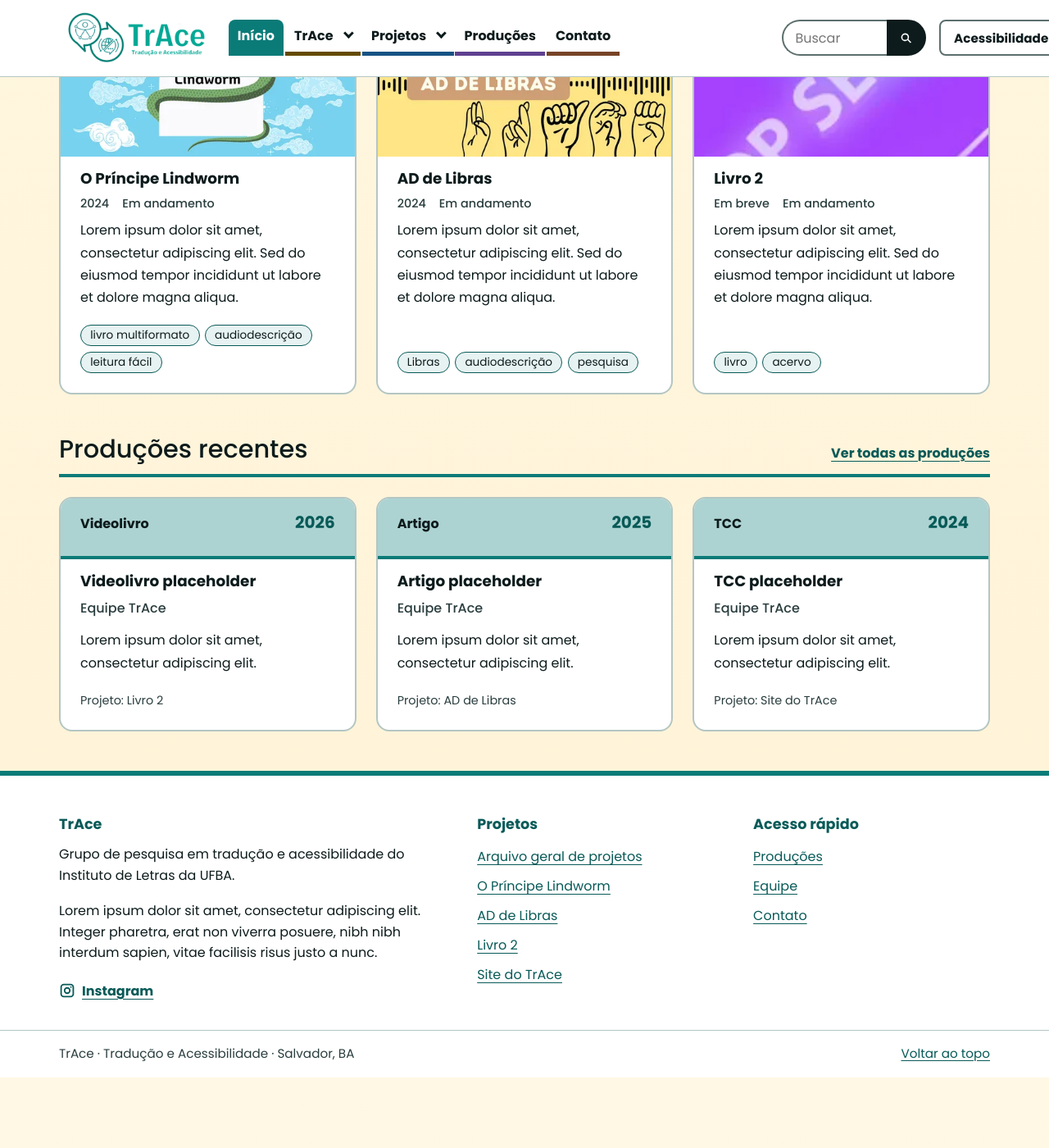
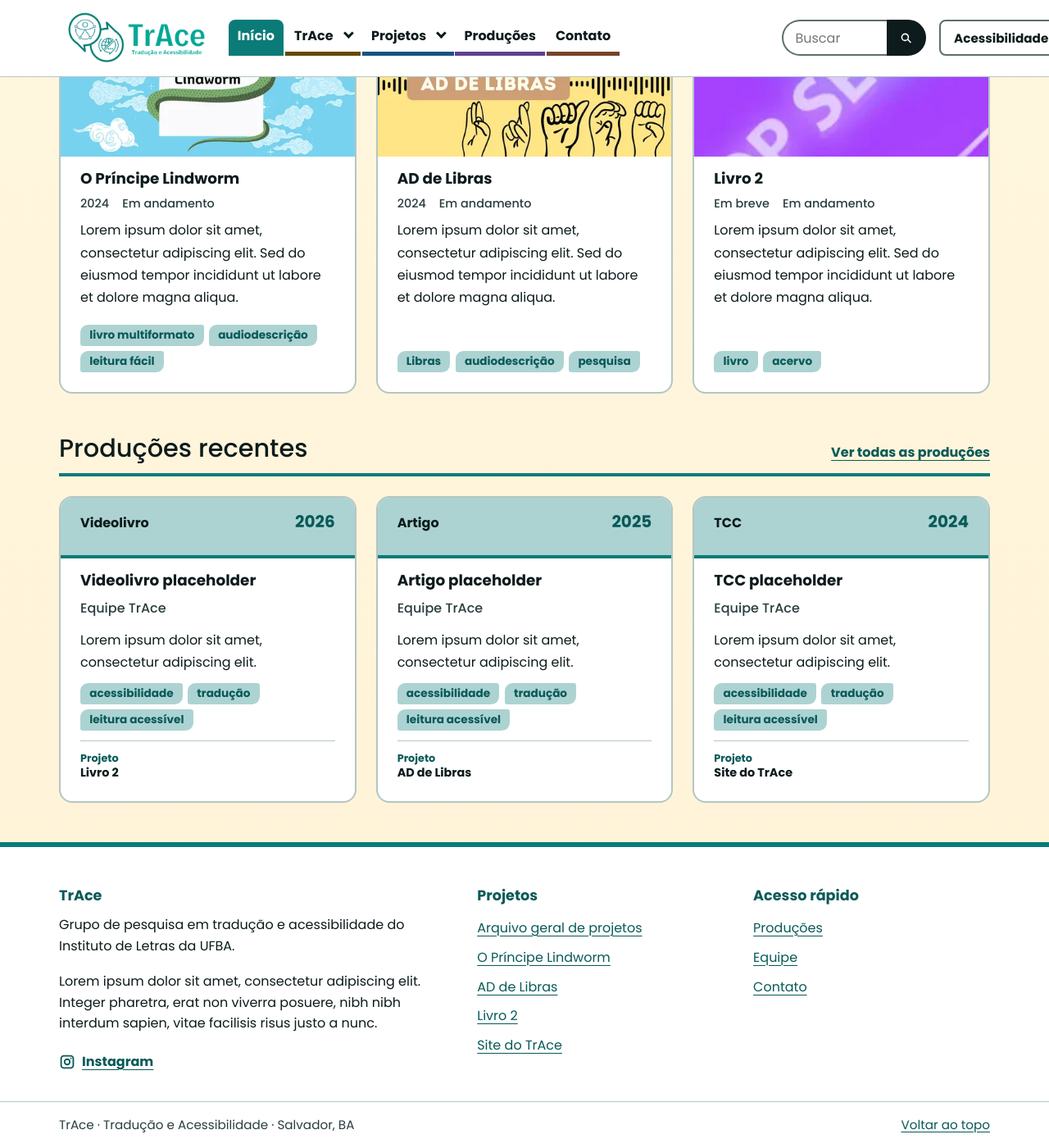
Before and after one commit to Niuuzinho/site-trace-teste, a Jekyll site: the page built from index.html, in a window 1280 px wide and 1400 px high, scrolled down 984 px. Shown: the whole window at 82% size. Built offline with Jekyll 4.4.1, drawn with Linux system fonts in a browser that asks for light colours; before the commit the page ends 2298 px from its top, so only the background shows below that.

Commit message:
Etiquetas de palavras-chave preenchidas; palavras-chave e projeto em destaque nos cards de produção
Co-Authored-By: Claude Sonnet 5.5 <noreply@anthropic.com>
Claude-Session: https://claude.ai/code/session_01AbHHXVauvBZ2sfPmWDepMS

```diff
--- a/_includes/producao-item.html
+++ b/_includes/producao-item.html
@@ -13,6 +13,9 @@
     <h3><a href="{{ r.url | relative_url }}">{{ r.title }}</a></h3>
     <p class="ref-autoria">{{ r.autoria }}</p>
     <p>{{ r.resumo }}</p>
-    <p class="ref-projeto">Projeto: {{ r.projeto }}</p>
+    {%- if r.palavras_chave and r.palavras_chave.size > 0 %}
+    <ul class="temas">{% for t in r.palavras_chave limit: 3 %}<li>{{ t }}</li>{% endfor %}</ul>
+    {%- endif %}
+    <p class="ref-projeto"><span class="ref-projeto-rotulo">Projeto</span> <strong>{{ r.projeto }}</strong></p>
   </div>
 </li>
--- a/assets/css/main.css
+++ b/assets/css/main.css
@@ -504,12 +504,13 @@ button[disabled] { opacity: 0.5; cursor: not-allowed; }
 .temas { list-style: none; margin: 0; padding: 0; display: flex; flex-wrap: wrap; gap: 0.4rem; }
 .temas li {
   font-size: 0.85rem;
+  font-weight: 600;
   line-height: 1.3;
-  padding: 0.2rem 0.7rem;
-  border: 1px solid var(--t-tinta);
-  border-radius: 999px;
-  color: var(--tinta);
-  background: var(--t-suave);
+  padding: 0.25rem 0.7rem;
+  border: 0;
+  border-radius: 0.6rem 0.2rem 0.6rem 0.2rem;
+  color: var(--t-tinta);        /* texto escuro sobre a cor da página: contraste de 4,9:1 ou mais em todos os temas */
+  background: var(--t-banda);
 }
 
 .meta { list-style: none; margin: 0 0 var(--e2); padding: 0; display: flex; flex-wrap: wrap; gap: 0 var(--e4); font-size: 0.9rem; line-height: 1.5; color: var(--tinta-2); font-weight: 500; }
@@ -541,7 +542,10 @@ button[disabled] { opacity: 0.5; cursor: not-allowed; }
 .ref-tipo { font-weight: 700; color: var(--tinta); margin: 0; }
 .ref-ano { font-weight: 700; color: var(--t-tinta); font-size: 1.25rem; margin: 0; font-variant-numeric: lining-nums; }
 .ref-autoria { color: var(--tinta-2); font-weight: 500; }
-.ref-projeto { font-size: 0.9rem; color: var(--tinta-2); margin: auto 0 0 !important; padding-top: var(--e2); }
+.cartao-ref .temas { margin: 0 0 var(--e3); padding: 0; }
+.ref-projeto { font-size: 0.9rem; color: var(--tinta-2); margin: auto 0 0 !important; padding-top: var(--e3); border-top: 1px solid var(--linha); line-height: 1.35; }
+.ref-projeto-rotulo { display: block; font-size: 0.8rem; font-weight: 700; color: var(--t-tinta); }
+.ref-projeto strong { color: var(--tinta); font-weight: 700; }
 
 /* Ficha (cartão ao lado do texto de projetos e produções) */
 .com-ficha { display: grid; gap: var(--e4); }
```
Also changed, not shown: CLAUDE.md (+1 -0 lines).
